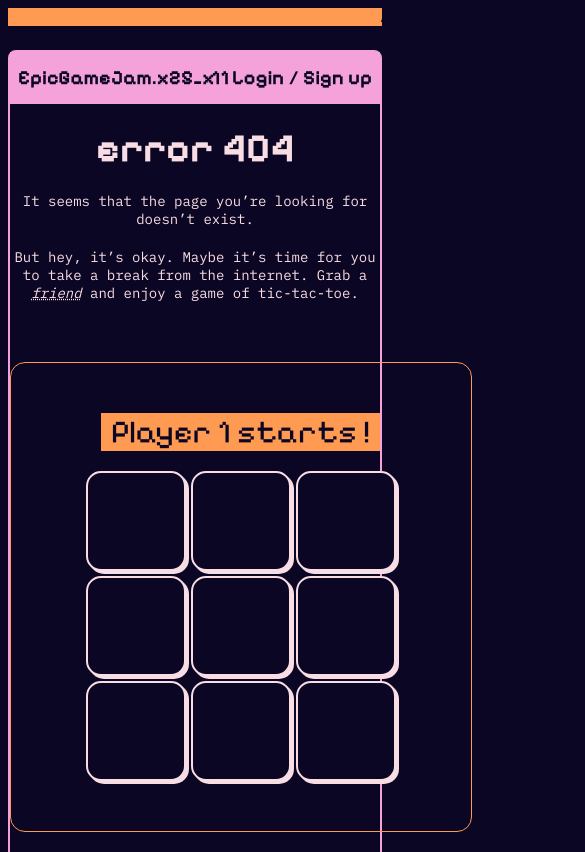
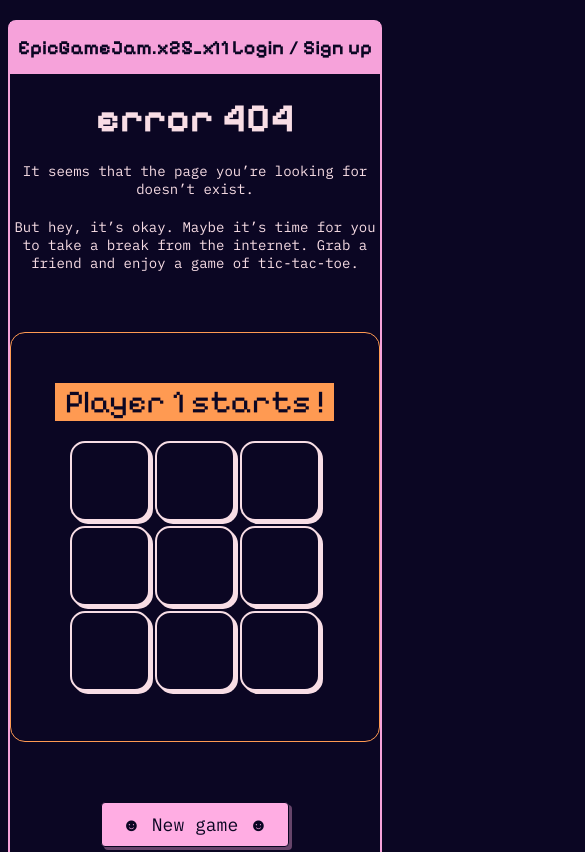
Before and after one commit to eikon-frontend-students/imd1-exercice-a-choix-zoyoshida, a plain HTML site: page projets/page-404/index.html in a window 390 px wide. Shown: the top 852 px of the page, 585 px wide, since content can reach past the window. Drawn offline with Linux system fonts and the light colour scheme.

Commit message:
p'tit détails pour que ça soit responsive

```diff
--- a/projets/page-404/index.html
+++ b/projets/page-404/index.html
@@ -3,6 +3,7 @@
   <head>
     <meta charset="UTF-8" />
     <title>error 404</title>
+    <meta name="viewport" content="width=device-width, initial-scale=1.0" />
     <link rel="stylesheet" href="styles.css" />
   </head>
   <body>
@@ -722,7 +723,7 @@
       </div>
       <button class="reset" id="reset">☻ New game ☻</button>
       <a class="button" href="https://epicgamejam.com">Go back to homescreen</a>
+      <script src="script.js"></script>
     </div>
-    <script src="script.js"></script>
   </body>
 </html>
--- a/projets/page-404/styles.css
+++ b/projets/page-404/styles.css
@@ -19,6 +19,7 @@ body {
 marquee {
   background-color: #ff9a52;
   color: #0b0623;
+  width: 100vw;
 }
 
 h1 {
@@ -146,7 +147,7 @@ header {
 
 button,
 .button {
-  margin-top: 20px;
+  margin: 20px auto;
   padding: 10px 20px;
   font-family: "IBM Plex Mono", sans-serif;
   font-size: 18px;
@@ -160,6 +161,9 @@ button,
   border-width: 1px;
   border-style: solid;
   box-shadow: 3px 3px 0px 0px rgba(133, 89, 130, 0.75);
+
+  display: block;
+  width: fit-content;
 }
 
 button:hover,
@@ -230,3 +234,36 @@ button:hover,
   left: 50%;
   transform: translateY(-110%) translateX(-50%);
 }
+
+@media (max-width: 600px) {
+  .tic-tac-toe {
+    width: auto;
+  }
+
+  .board {
+    grid-template-columns: repeat(3, 80px);
+    grid-template-rows: repeat(3, 80px);
+  }
+
+  marquee {
+    display: none;
+  }
+
+  .tooltip {
+    position: relative;
+    text-decoration: none;
+    font-style: normal;
+    transition: color linear 150ms;
+    box-sizing: content-box;
+    border-top: 5px solid transparent;
+  }
+
+  .tooltip:hover,
+  .tooltip:focus-visible {
+    color: #f8dde5;
+  }
+
+  .tooltip::after {
+    content: attr(none);
+  }
+}
```
Also changed, not shown: 1 other file.
